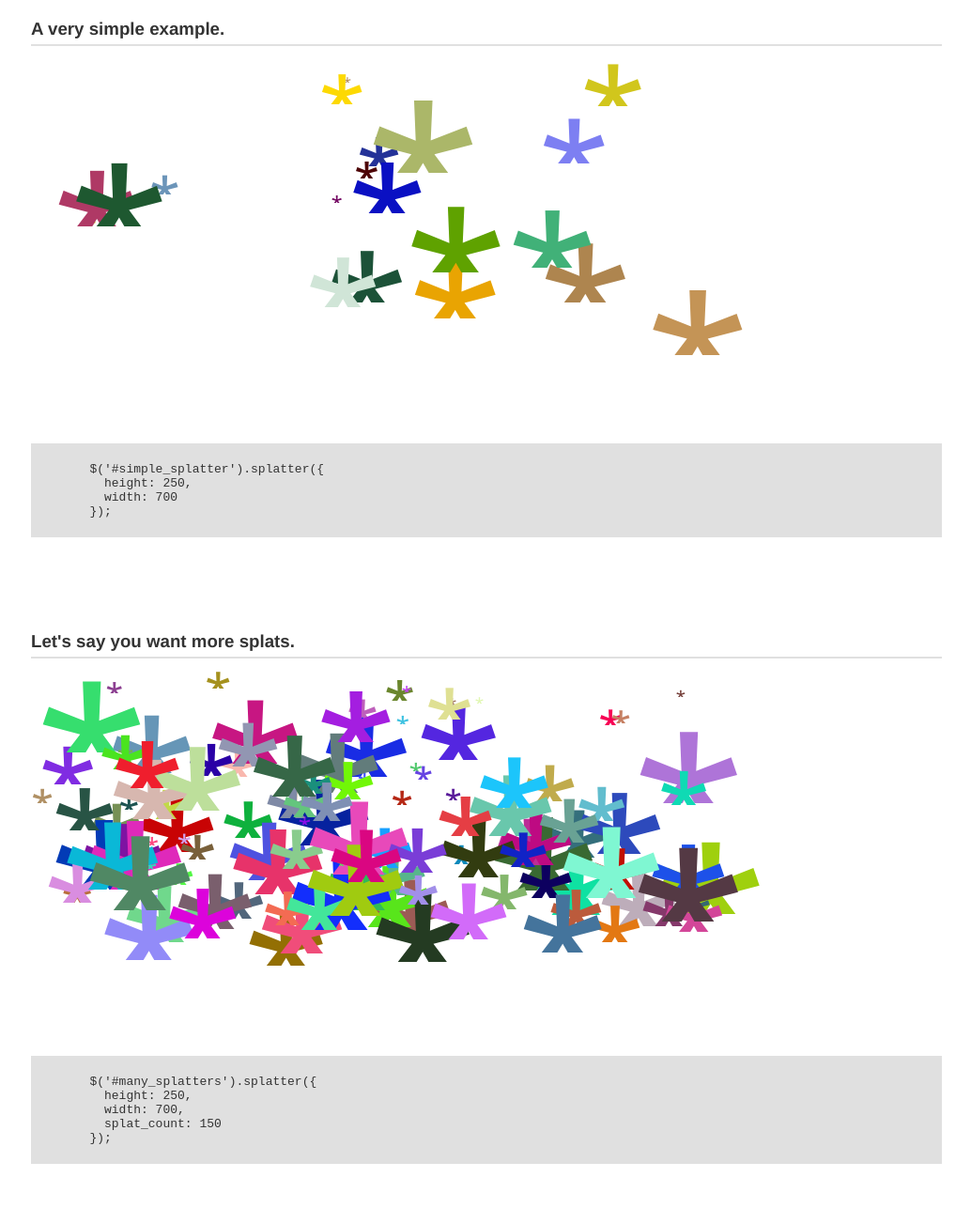
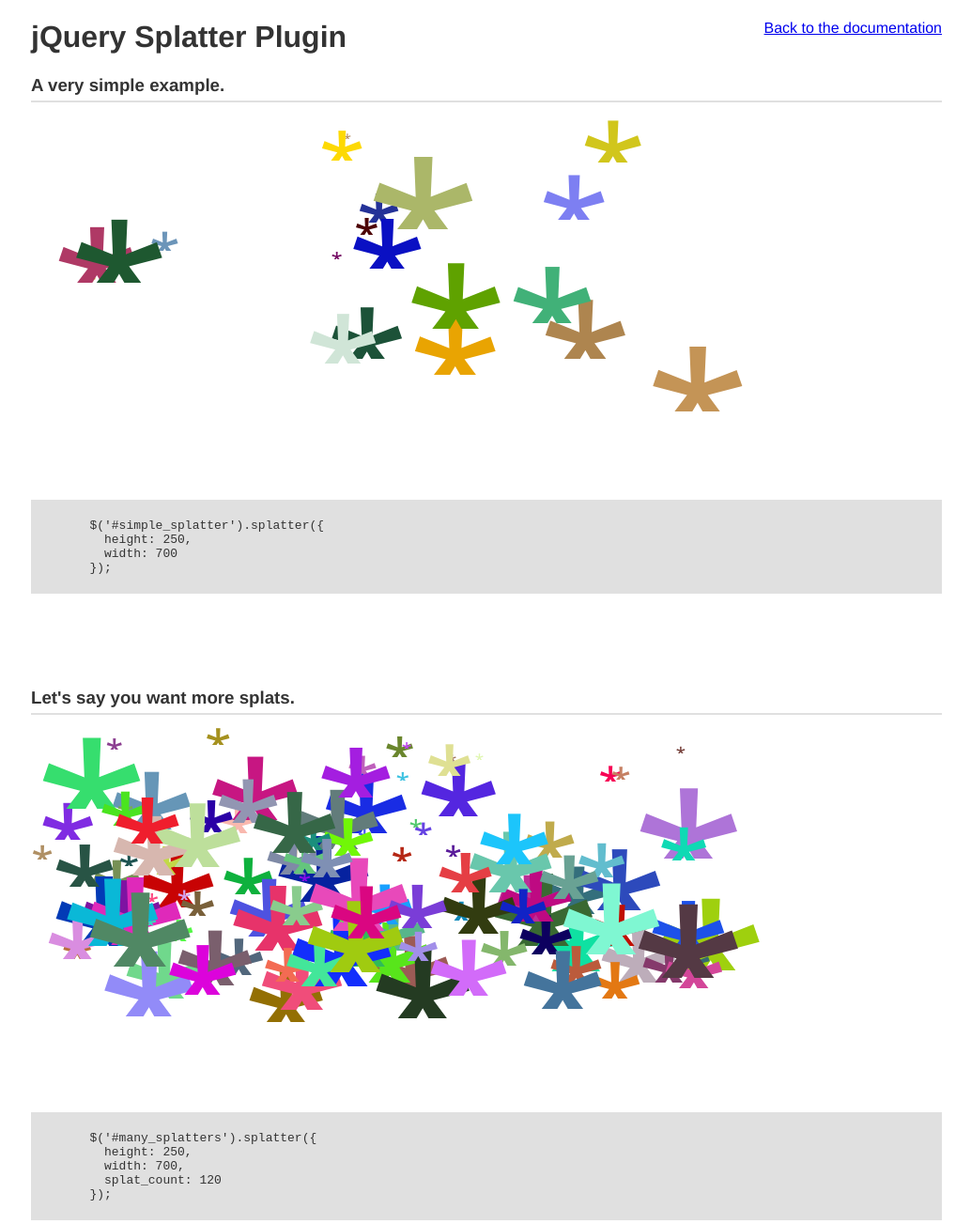
Before and after one commit to coryschires/splatter, a plain HTML site: page demo.html in a window 1280 px wide. Shown: the top 1303 px of the page at 94% size, without its empty margins (122-1156 px from the left). Drawn offline with nearby package versions, Linux system fonts and the light colour scheme.

Commit message:
Updated demo page.

```diff
--- a/demo.html
+++ b/demo.html
@@ -10,6 +10,7 @@
 <style type="text/css" media="screen">
   body { overflow-x: hidden; color: #333; font-family: Helvetica, sans-serif; }
   #page_wrap { width: 970px; margin: 0 auto; }
+  #documentation { display: block; float: right;}
   .example h3 { border-bottom: 2px solid #e0e0e0; margin: 100px 0 10px; padding-bottom: 5px; }
   .example.first h3 { margin-top: 20px; }
   .example .wrap { height: 400px; }
@@ -115,6 +116,10 @@
 </head>
 <body>
 <div id="page_wrap">
+  <a href="https://github.com/coryschires/splatter" id="documentation">Back to the documentation</a>
+  <h1>jQuery Splatter Plugin</h1>
+
+
   <div class="first example">
     <h3>A very simple example.</h3>
     <div class="wrap"><div id="simple_splatter"></div></div>
@@ -136,7 +141,7 @@
         $('#many_splatters').splatter({
           height: 250,
           width: 700,
-          splat_count: 150
+          splat_count: 120
         });</pre>
     </code>
   </div>
@@ -165,8 +170,8 @@
         $('#gray_words').splatter({
           height: 250,
           width: 700,
+          min_font_size: 20,
           max_font_size: 50,
-          min_font_size: 20,
           colors: ['#ccc', '#e0e0e0', '#333', '#666', '#999'],
           splats: ["Lorem", "Ipsum", "Dolor", "Sit", "Amet", "Consectetur", "Adipisicing", "Elit", "Sed", "Do", "Eiusmod", "Tempor", "Incididunt", "Ut", "Labore", "Et", "Dolore", "Magna", "Aliqua", "Ut", "Enim", "Ad", "Minim", "Veniam", "Quis", "Nostrud", "Exercitation", "Ullamco", "Laboris", "Nisi", "Ut", "Aliquip", "Ex", "Ea", "Commodo", "Consequat"]
         });</pre>
@@ -182,7 +187,7 @@
       $('#animated_colors').splatter({
         width: 700,
         height: 250,
-          splat_count: 40,
+        splat_count: 100,
         colors: ['#ccc', '#e0e0e0', '#333', '#666', '#999'],
         custom_attributes: [
           { name: "data-hover_color", values: ['#f68a00', '#069', '#a70', '#090', '#ff1493', '#0066CC', '#ff1493', '#F0E356'] }
@@ -197,7 +202,6 @@
           var hover_color = splat.attr('data-hover_color');
           splat.css('color', hover_color).attr('data-hover_color', original_color);
         }
-        });
       });
 
       // CSS3 for color animations
@@ -226,7 +230,7 @@
           ],
           hover_on : function(splat) {
             var rotation_degrees = splat.attr('data-rotation_degrees');
-            splat.css('-webkit-transform', rotation_degrees)
+            splat.css('-webkit-transform', rotation_degrees);
           },
           hover_off : function(splat) {
             splat.css('-webkit-transform', 'rotate(0deg)');
```
Lines whose indentation alone changed are shown as unchanged.
